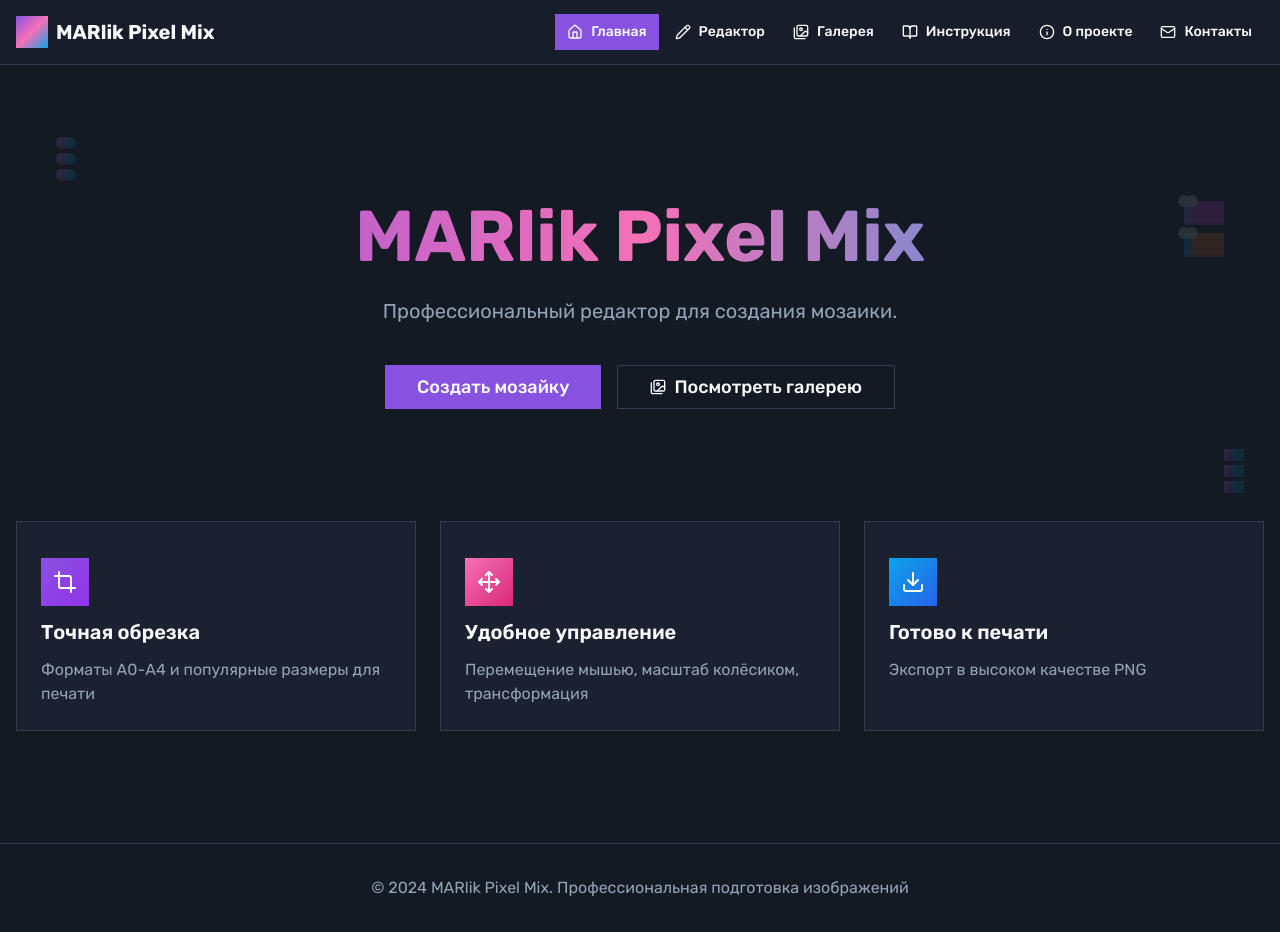
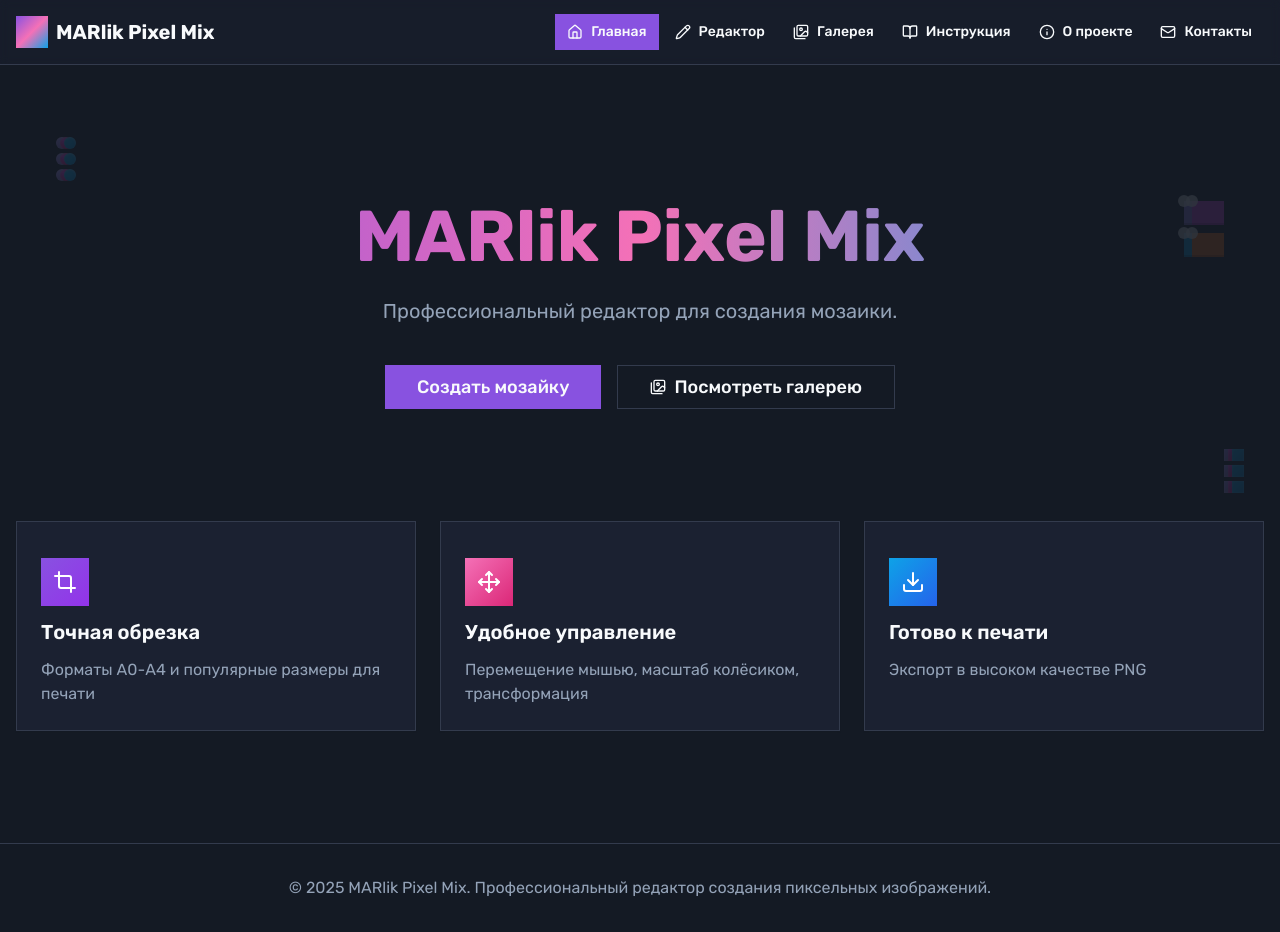
Before and after one commit to pr-poehali-dev/pixel-modern-site, a React (Vite) app: page / in a window 1280 px wide. Built offline with nearby package versions, Linux system fonts and the light colour scheme.

Commit message:
Обновление 1 компонентов

```diff
--- a/src/pages/Index.tsx
+++ b/src/pages/Index.tsx
@@ -127,7 +127,7 @@ const Index = () => {
 
       <footer className="border-t border-border mt-20 py-8">
         <div className="container mx-auto px-4 text-center text-muted-foreground">
-          <p>© 2024 MARlik Pixel Mix. Профессиональная подготовка изображений</p>
+          <p>© 2025 MARlik Pixel Mix. Профессиональный редактор создания пиксельных изображений.</p>
         </div>
       </footer>
     </div>
```
